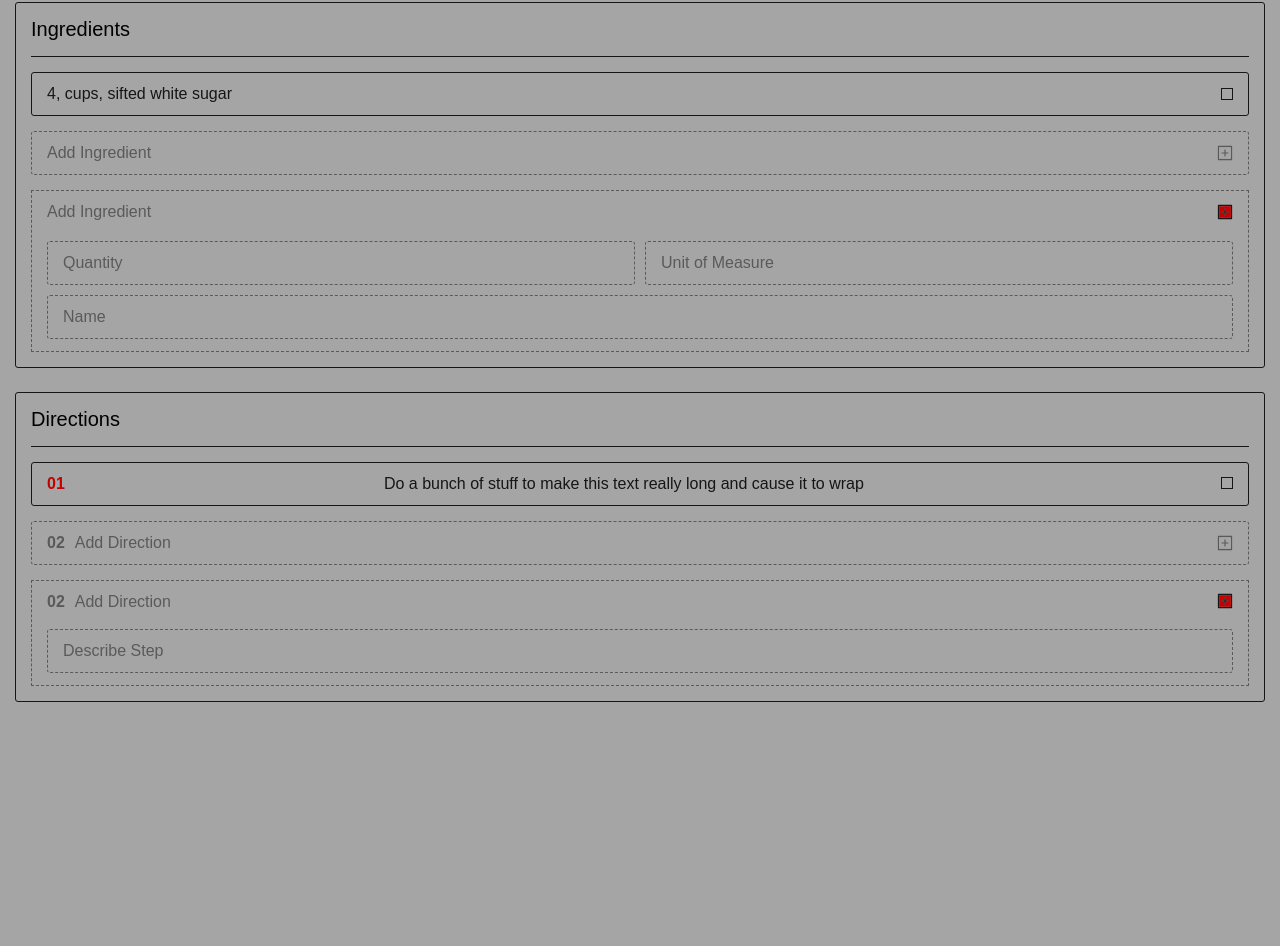
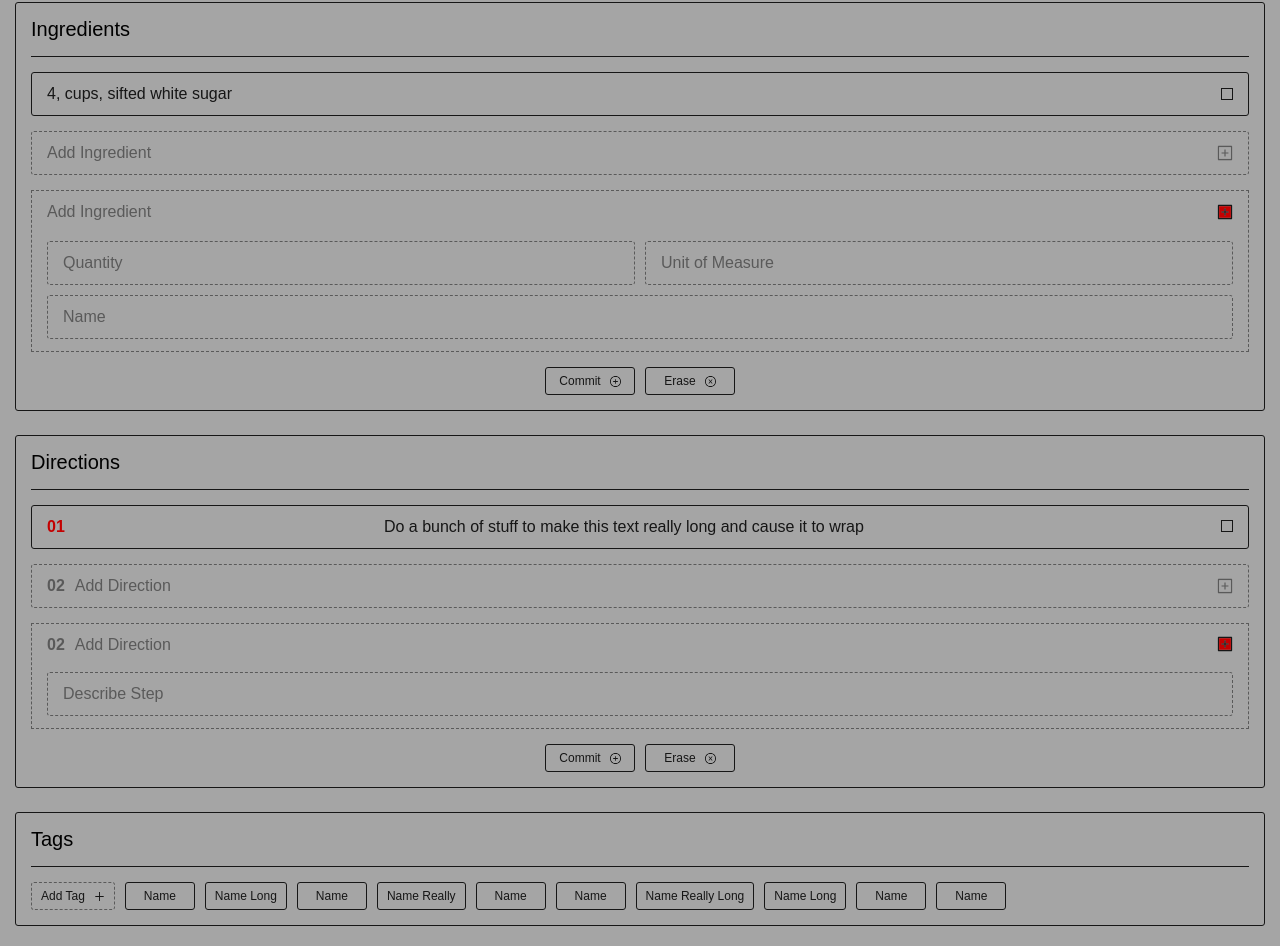
Before and after one commit to jonkarrer/prep_client, a SvelteKit app: page /recipes/create in a window 1280 px wide. Shown: the part 142-1088 px from the top of the page. Before the commit the page ends 844 px from the top, so only its background shows below. Built offline with nearby package versions, Linux system fonts and the light colour scheme; a web font is replaced by a local one.

Commit message:
:sparkles: Add commit and erase buttons

```diff
--- /dev/null
+++ b/src/lib/assets/icons/CloseCircleTwoTone.svelte
@@ -0,0 +1,16 @@
+<svg width="100%" height="100%" viewBox="0 0 90 90" fill="none" xmlns="http://www.w3.org/2000/svg">
+	<g clip-path="url(#clip0_79_8)">
+		<path
+			d="M45 0C20.1496 0 0 20.1496 0 45C0 69.8504 20.1496 90 45 90C69.8504 90 90 69.8504 90 45C90 20.1496 69.8504 0 45 0ZM45 82.3661C24.3683 82.3661 7.63393 65.6317 7.63393 45C7.63393 24.3683 24.3683 7.63393 45 7.63393C65.6317 7.63393 82.3661 24.3683 82.3661 45C82.3661 65.6317 65.6317 82.3661 45 82.3661Z"
+			fill="#161616"
+		/>
+		<path
+			d="M45.0001 7.63391C24.3684 7.63391 7.63403 24.3683 7.63403 45C7.63403 65.6317 24.3684 82.3661 45.0001 82.3661C65.6318 82.3661 82.3662 65.6317 82.3662 45C82.3662 24.3683 65.6318 7.63391 45.0001 7.63391ZM62.2568 60.5792C62.3773 60.7299 62.4477 60.9107 62.4477 61.1015C62.4477 61.5536 62.086 61.9051 61.6441 61.9051L55.0146 61.875L45.0403 49.9821L35.066 61.885L28.4264 61.9152C27.9845 61.9152 27.6229 61.5536 27.6229 61.1116C27.6229 60.9207 27.6932 60.7399 27.8137 60.5893L40.8818 45.0301L27.8137 29.4609C27.6923 29.3137 27.625 29.1294 27.6229 28.9386C27.6229 28.4866 27.9845 28.135 28.4264 28.135L35.066 28.1652L45.0403 40.058L55.0247 28.1551L61.6541 28.125C62.0961 28.125 62.4577 28.4866 62.4577 28.9286C62.4577 29.1194 62.3974 29.3103 62.2769 29.4509L49.2088 45.0201L62.2568 60.5792Z"
+			fill="#A5A5A5"
+		/>
+		<path
+			d="M62.4576 28.9286C62.4576 28.4866 62.096 28.125 61.6541 28.125L55.0246 28.1551L45.0402 40.058L35.0659 28.1652L28.4264 28.135C27.9844 28.135 27.6228 28.4866 27.6228 28.9386C27.6228 29.1295 27.6931 29.3103 27.8137 29.4609L40.8817 45.0301L27.8137 60.5893C27.6923 60.7365 27.6249 60.9208 27.6228 61.1116C27.6228 61.5536 27.9844 61.9152 28.4264 61.9152L35.0659 61.885L45.0402 49.9821L55.0145 61.875L61.644 61.9051C62.086 61.9051 62.4476 61.5536 62.4476 61.1016C62.4476 60.9107 62.3773 60.7299 62.2567 60.5792L49.2087 45.0201L62.2768 29.4509C62.3974 29.3103 62.4576 29.1194 62.4576 28.9286Z"
+			fill="#161616"
+		/>
+	</g>
+</svg>
--- /dev/null
+++ b/src/lib/assets/icons/PlusCircleTwoTone.svelte
@@ -0,0 +1,16 @@
+<svg width="100%" height="100%" viewBox="0 0 90 90" fill="none" xmlns="http://www.w3.org/2000/svg">
+	<g clip-path="url(#clip0_79_4)">
+		<path
+			d="M45 0C20.1496 0 0 20.1496 0 45C0 69.8504 20.1496 90 45 90C69.8504 90 90 69.8504 90 45C90 20.1496 69.8504 0 45 0ZM45 82.3661C24.3683 82.3661 7.63393 65.6317 7.63393 45C7.63393 24.3683 24.3683 7.63393 45 7.63393C65.6317 7.63393 82.3661 24.3683 82.3661 45C82.3661 65.6317 65.6317 82.3661 45 82.3661Z"
+			fill="#161616"
+		/>
+		<path
+			d="M45.0001 7.63391C24.3684 7.63391 7.63403 24.3683 7.63403 45C7.63403 65.6317 24.3684 82.3661 45.0001 82.3661C65.6318 82.3661 82.3662 65.6317 82.3662 45C82.3662 24.3683 65.6318 7.63391 45.0001 7.63391ZM64.2858 47.4107C64.2858 47.8527 63.9242 48.2143 63.4822 48.2143H48.2144V63.4821C48.2144 63.9241 47.8528 64.2857 47.4108 64.2857H42.5894C42.1474 64.2857 41.7858 63.9241 41.7858 63.4821V48.2143H26.518C26.076 48.2143 25.7144 47.8527 25.7144 47.4107V42.5893C25.7144 42.1473 26.076 41.7857 26.518 41.7857H41.7858V26.5178C41.7858 26.0759 42.1474 25.7143 42.5894 25.7143H47.4108C47.8528 25.7143 48.2144 26.0759 48.2144 26.5178V41.7857H63.4822C63.9242 41.7857 64.2858 42.1473 64.2858 42.5893V47.4107Z"
+			fill="#A5A5A5"
+		/>
+		<path
+			d="M63.4822 41.7857H48.2144V26.5178C48.2144 26.0758 47.8527 25.7142 47.4108 25.7142H42.5894C42.1474 25.7142 41.7858 26.0758 41.7858 26.5178V41.7857H26.5179C26.076 41.7857 25.7144 42.1473 25.7144 42.5892V47.4107C25.7144 47.8526 26.076 48.2142 26.5179 48.2142H41.7858V63.4821C41.7858 63.9241 42.1474 64.2857 42.5894 64.2857H47.4108C47.8527 64.2857 48.2144 63.9241 48.2144 63.4821V48.2142H63.4822C63.9242 48.2142 64.2858 47.8526 64.2858 47.4107V42.5892C64.2858 42.1473 63.9242 41.7857 63.4822 41.7857Z"
+			fill="#161616"
+		/>
+	</g>
+</svg>
--- a/src/lib/components/common/Button.svelte
+++ b/src/lib/components/common/Button.svelte
@@ -6,9 +6,15 @@
 	) => any;
 	export let text: string;
 	export let icon: any;
+	export let borderStyles: string = 'solid';
+	export let width: string = 'auto';
 </script>
 
-<button on:click={(e) => callback(e)}>
+<button
+	style:width
+	style:border={borderStyles === 'solid' ? 'var(--solid-border)' : 'var(--dashed-border)'}
+	on:click={(e) => callback(e)}
+>
 	<div class="text">{text}</div>
 
 	<div class="icon"><svelte:component this={icon} /></div>
--- a/src/routes/recipes/create/+page.svelte
+++ b/src/routes/recipes/create/+page.svelte
@@ -8,6 +8,9 @@
 	import BlocksOutlined from '$lib/assets/icons/BlocksOutlined.svelte';
 	import PlusSquareTwoTone from '$lib/assets/icons/PlusSquareTwoTone.svelte';
 	import Checkbox from '$lib/components/common/Checkbox.svelte';
+	import PlusOutlined from '$lib/assets/icons/PlusOutlined.svelte';
+	import PlusCircleTwoTone from '$lib/assets/icons/PlusCircleTwoTone.svelte';
+	import CloseCircleTwoTone from '$lib/assets/icons/CloseCircleTwoTone.svelte';
 
 	let title = '';
 </script>
@@ -42,6 +45,7 @@
 			<div class="add_icon"><PlusSquareTwoTone /></div>
 		</div>
 
+		<div class="ingredient_create_wrapper">
 			<div class="ingredient_create">
 				<div class="heading">Add Ingredient</div>
 
@@ -53,13 +57,32 @@
 				<input type="text" class="unit" placeholder="Unit of Measure" />
 				<input type="text" class="name" placeholder="Name" />
 			</div>
+			<div class="ingredient_create_buttons">
+				<Button
+					callback={(e) => console.log(e)}
+					text="Commit"
+					icon={PlusCircleTwoTone}
+					width="90px"
+				/>
+				<Button
+					callback={(e) => console.log(e)}
+					text="Erase"
+					icon={CloseCircleTwoTone}
+					width="90px"
+				/>
+			</div>
+		</div>
 	</Paper>
+
 	<Paper>
 		<Headline title="Directions" />
 
+		<div class="directions_wrapper">
 			<div class="direction">
 				<div class="number">01</div>
-			<div class="step">Do a bunch of stuff to make this text really long and cause it to wrap</div>
+				<div class="step">
+					Do a bunch of stuff to make this text really long and cause it to wrap
+				</div>
 				<div class="checkbox">
 					<Checkbox />
 				</div>
@@ -82,6 +105,43 @@
 
 				<input type="text" class="name" placeholder="Describe Step" />
 			</div>
+			<div class="ingredient_create_buttons">
+				<Button
+					callback={(e) => console.log(e)}
+					text="Commit"
+					icon={PlusCircleTwoTone}
+					width="90px"
+				/>
+				<Button
+					callback={(e) => console.log(e)}
+					text="Erase"
+					icon={CloseCircleTwoTone}
+					width="90px"
+				/>
+			</div>
+		</div>
+	</Paper>
+
+	<Paper>
+		<Headline title="Tags" />
+		<div class="tag_wrapper">
+			<Button
+				callback={(e) => console.log(e)}
+				text="Add Tag"
+				icon={PlusOutlined}
+				borderStyles="dashed"
+			/>
+			<div class="tag">Name</div>
+			<div class="tag">Name Long</div>
+			<div class="tag">Name</div>
+			<div class="tag">Name Really</div>
+			<div class="tag">Name</div>
+			<div class="tag">Name</div>
+			<div class="tag">Name Really Long</div>
+			<div class="tag">Name Long</div>
+			<div class="tag">Name</div>
+			<div class="tag">Name</div>
+		</div>
 	</Paper>
 </form>
 
@@ -89,15 +149,14 @@
 	form {
 		display: grid;
 		gap: 24px;
-		margin: auto var(--gutter-mobile);
+		margin: 20px var(--gutter-mobile);
 	}
 	input {
-		border-radius: var(--border-radius);
-
 		width: 100%;
 		padding: 12px 15px;
 
 		font-size: var(--rg);
+		border-radius: var(--border-radius);
 	}
 
 	input:focus {
@@ -236,4 +295,34 @@
 		display: flex;
 		gap: 10px;
 	}
+
+	.tag_wrapper {
+		display: flex;
+		flex-wrap: wrap;
+		gap: 10px;
+		margin-top: 15px;
+	}
+	.tag {
+		display: flex;
+		align-items: center;
+		justify-content: center;
+
+		min-width: 70px;
+		padding: 6px 9px;
+
+		font-size: var(--sm);
+		color: var(--contrast);
+
+		border: var(--solid-border);
+		border-radius: var(--border-radius);
+	}
+
+	.ingredient_create_buttons {
+		display: flex;
+		align-items: center;
+		justify-content: center;
+		gap: 10px;
+
+		margin-top: 15px;
+	}
 </style>
```
Lines whose indentation alone changed are shown as unchanged.
